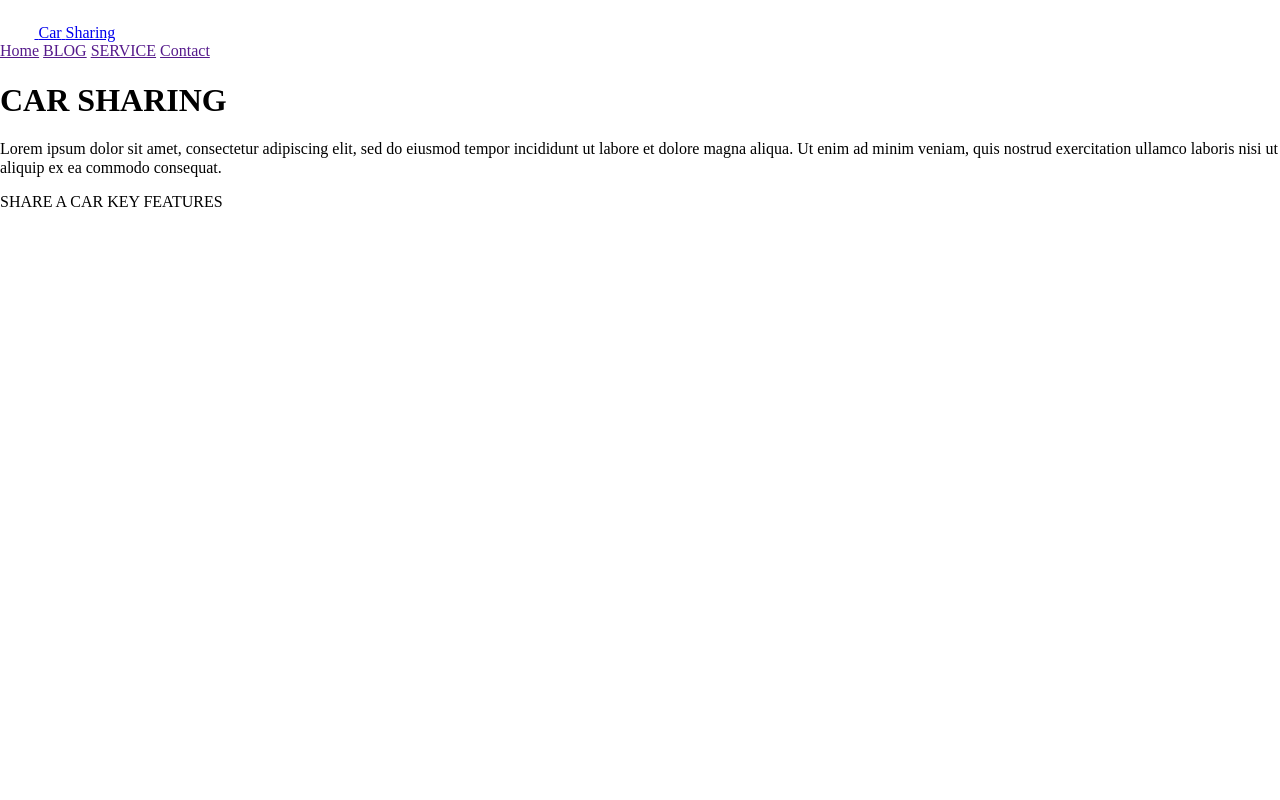
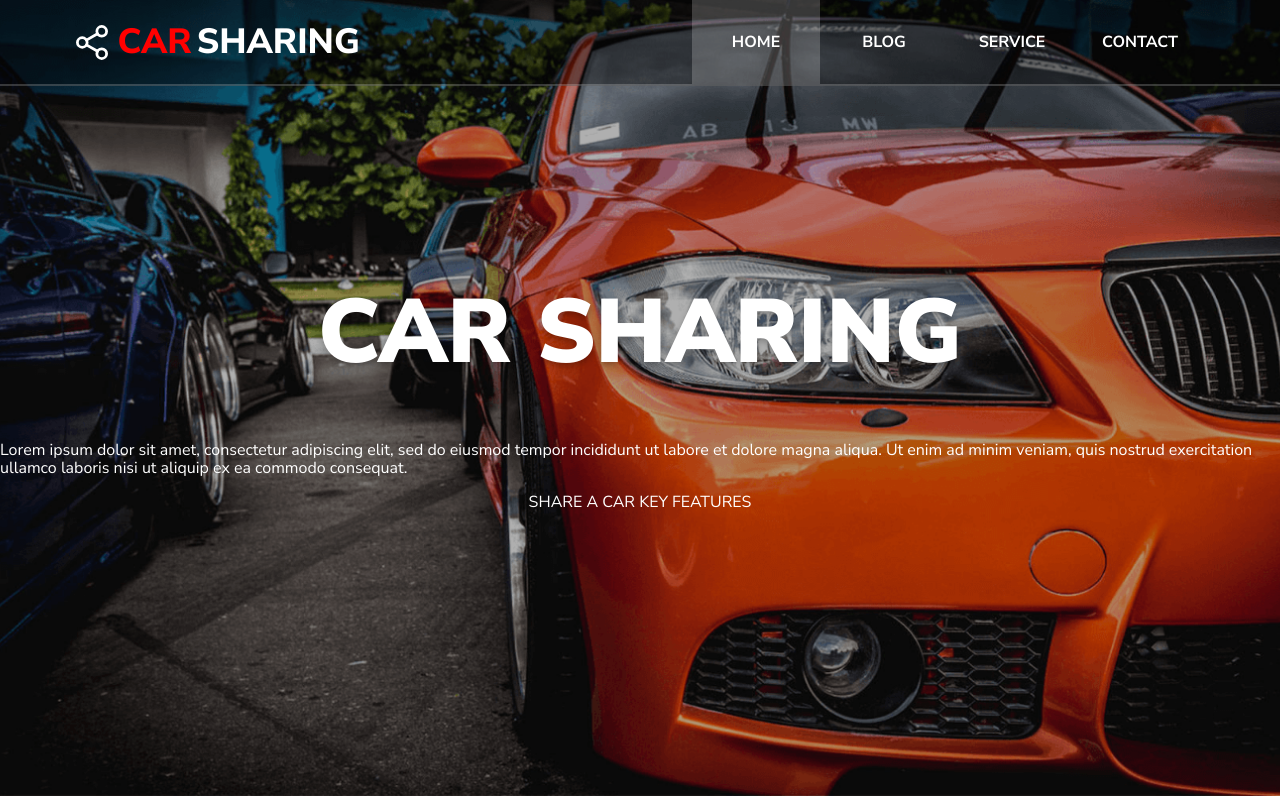
Before and after one commit to Mamelq/Car_sharing, a plain HTML site: page index.html in a window 1280 px wide. Drawn offline with Linux system fonts and the light colour scheme.

Commit message:
into page full amazing awesome design

```diff
--- a/src/css/style.css
+++ b/src/css/style.css
@@ -12,27 +12,110 @@
     --grey-3: rgba(106, 106, 106, 1);
     --grey-4: rgba(40, 39, 44, 1);
 }
-
+html, body{
+    font-style: 16px;
+}
 .intro {}
 
-.header {}
-.header .header__inner {}
+.header {
+    background-color: rgba(0, 0, 0, 0.4);
+    border-bottom: 0.125rem solid rgba(255, 255, 255, 0.2);
+    position: relative;
+    z-index: 42;
+}
+.header .header__inner {
+    max-width: 70.5rem;
+    width: 100%;
+    padding-inline: 1.25rem;
+    margin-inline: auto;
+    display: flex;
+    justify-content: space-between;
+    align-items: center;
+}
 
-.logo{}
-.logo .logo__img {}
+.logo{
+    display: flex;
+    align-items: center;
+    text-decoration: none;
 
-.logo {}
-.logo .logo__img {}
-.logo .logo__text {}
-.logo .logo__text.logo__text--highlight{}
+}
+.logo .logo__img {
+    width: 1.973rem;
+    height: 2.1875rem;
+    margin-right: 0.625rem;
+}
 
-.menu {}
-.menu .menu__item {}
-.menu .menu__item.menu__item--active{}
+.logo .logo__text {
+    color: var(--primary-color);
+    font-size: 2.1875rem;
+    text-transform: uppercase;
+    font-family: 'Nunito Sans', sans-serif;
+    font-weight: 800;
+    margin-right: 0.3125rem;
 
-.hero {}
-.hero .hero__bg {}
-.hero .hero__hdl {}
-.hero .hero__lead {}
+
+
+}
+.logo .logo__text.logo__text--highlight{
+    color: var(--secondary-color);
+}
+
+.menu {
+    display: flex;
+}
+.menu .menu__item {
+    color: var(--secondary-color);
+    font-size: 1rem;
+    text-transform: uppercase;
+    font-family: 'Nunito Sans', sans-serif;
+    font-weight: 700;
+    text-decoration: none;
+    min-width: 8rem;
+    text-align: center;
+    padding-top: 2.0625rem;
+    padding-bottom: 2.0625rem;
+    transition: all 200ms ease-in-out;
+
+
+}
+.menu .menu__item.menu__item--active, .menu .menu__item:hover {
+    background-color: var(--secondary-color-2);
+
+}
+
+.hero {
+    background: url("../images/Image.png") no-repeat center;
+    background-size: cover;
+
+
+
+}
+.hero .hero__bg {
+    background-color: rgba(0, 0, 0, .3);
+    min-height: 100vh;
+    margin-top: -5.625rem;
+}
+.hero .hero__inner {
+    min-height: 100vh;
+    display: flex;
+    justify-content: center;
+    align-items: center;
+    flex-direction: column;
+    color: var(--secondary-color);
+    font-family: 'Nunito Sans', sans-serif;
+
+
+}
+.hero .hero__hdl {
+    font-size: 5.625rem;
+    font-weight: 900;
+    margin-top: 0;
+    margin-bottom: 2.5rem;
+    text-shadow: 0 0.1875rem 0.375rem var(--secondary-color-3);
+
+}
+.hero .hero__lead {
+
+}
 .hero .hero__row {}
 .hero .hero__btn {}
```
